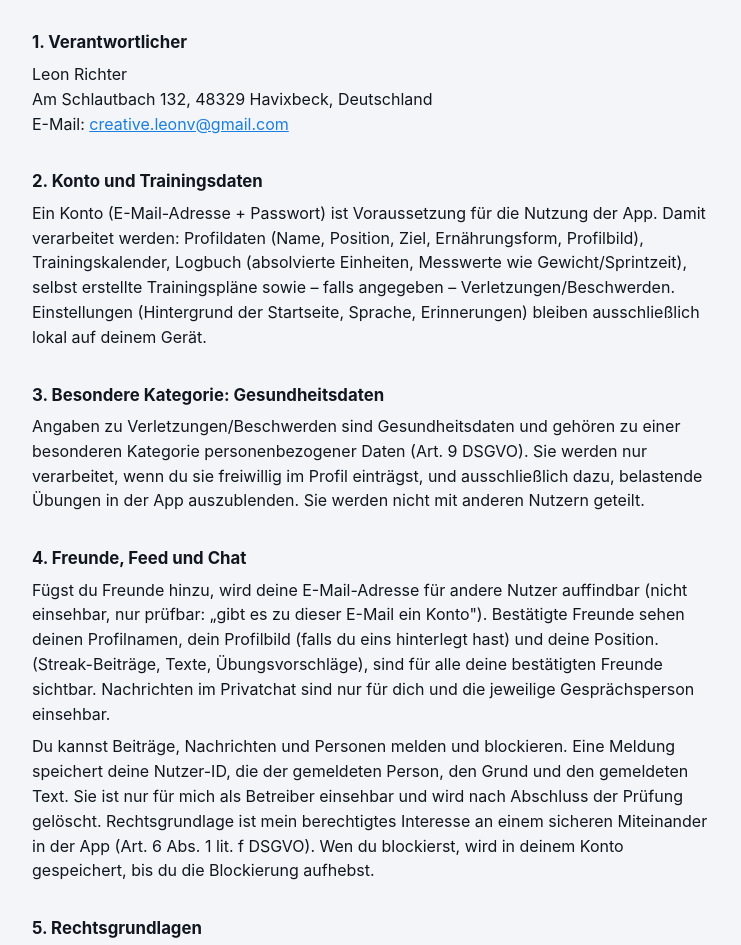
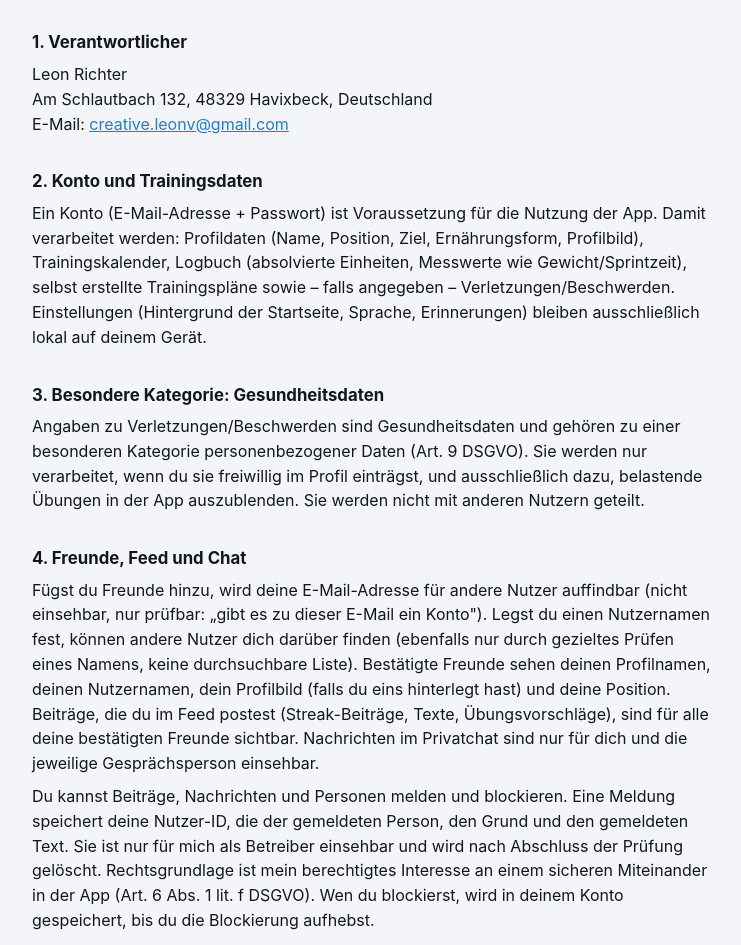
Before and after one commit to leonrcr/trio-athletics-legal, a plain HTML site: page index.html in a window 1280 px wide. Shown: the part 103-1048 px from the top of the page, without its empty margins (268-1009 px from the left). Drawn offline with Linux system fonts and the light colour scheme.

Commit message:
Update index.html

```diff
--- a/index.html
+++ b/index.html
@@ -71,8 +71,11 @@
   <h2>4. Freunde, Feed und Chat</h2>
   <p>
     Fügst du Freunde hinzu, wird deine E-Mail-Adresse für andere Nutzer auffindbar
-    (nicht einsehbar, nur prüfbar: „gibt es zu dieser E-Mail ein Konto"). Bestätigte
-    Freunde sehen deinen Profilnamen, dein Profilbild (falls du eins hinterlegt hast) und deine Position.
+    (nicht einsehbar, nur prüfbar: „gibt es zu dieser E-Mail ein Konto"). Legst du
+    einen Nutzernamen fest, können andere Nutzer dich darüber finden (ebenfalls nur
+    durch gezieltes Prüfen eines Namens, keine durchsuchbare Liste). Bestätigte
+    Freunde sehen deinen Profilnamen, deinen Nutzernamen, dein Profilbild (falls du
+    eins hinterlegt hast) und deine Position. Beiträge, die du im Feed postest
     (Streak-Beiträge, Texte, Übungsvorschläge), sind für alle deine bestätigten
     Freunde sichtbar. Nachrichten im Privatchat sind nur für dich und die jeweilige
     Gesprächsperson einsehbar.
```
